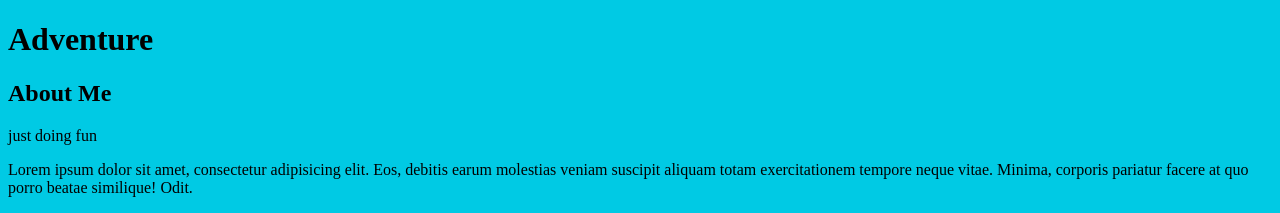
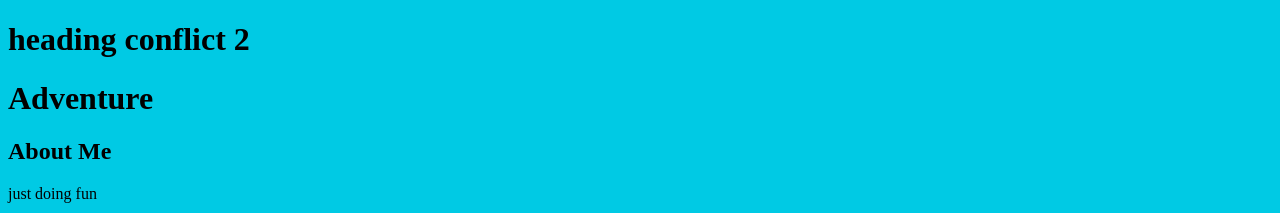
Before and after one commit to vrohan319/first_github_repo, a plain HTML site: page index.html in a window 1280 px wide. Shown: the top 213 px of the page. Drawn offline with Linux system fonts and the light colour scheme.

Commit message:
heading update conflict in branch

```diff
--- a/index.html
+++ b/index.html
@@ -8,7 +8,7 @@
     <link rel="stylesheet" href="css/app.css">
 </head>
 <body>
-
+    <h1>heading conflict 2</h1>
     <header>
         <h1>Adventure</h1>
     </header>
```
